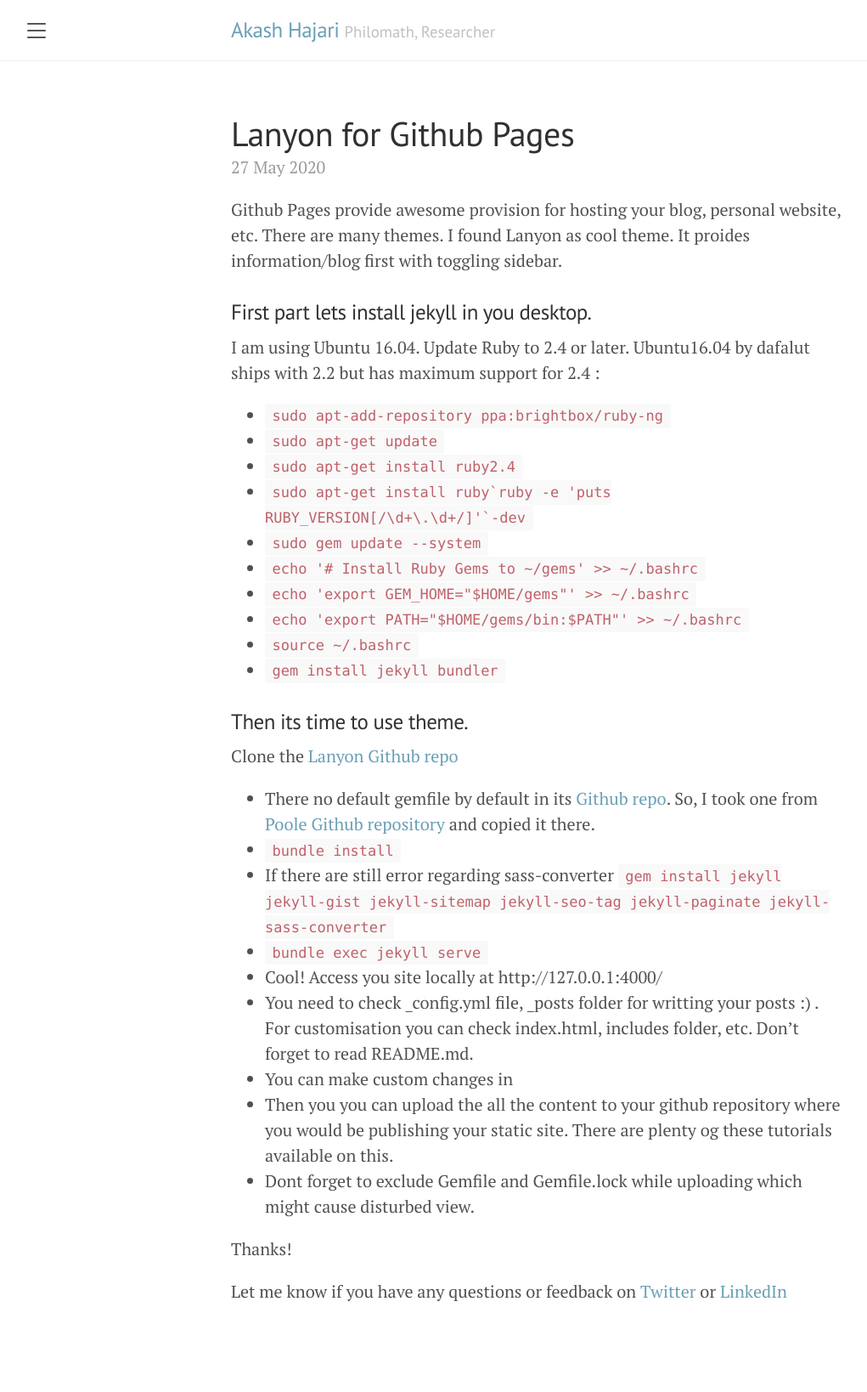
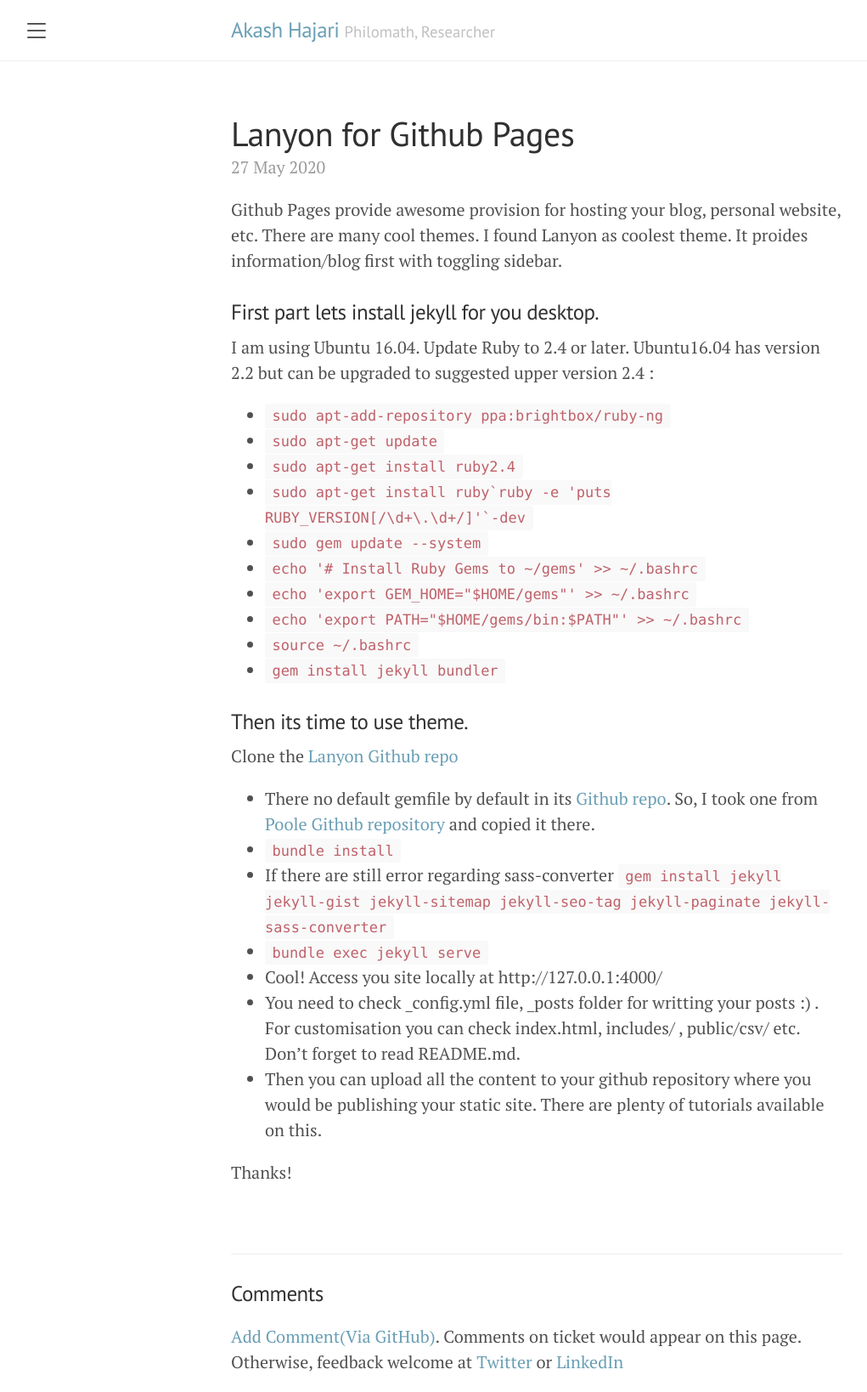
Before and after one commit to akashhajari/akashhajari.github.io, a Jekyll site: the page built from _posts/2020-05-27-lanyon-for-git-pages.md, in a window 1280 px wide. Shown: the whole page at 85% size, without its empty margins (8-1029 px from the left). Built offline with Jekyll 4.4.1, drawn with Linux system fonts in a browser that asks for light colours; nearby versions of some CDN libraries; before the commit the page ends 1615 px from its top, so only the background shows below that.

Commit message:
Add files via upload

````diff
--- a/_posts/2020-05-27-lanyon-for-git-pages.md
+++ b/_posts/2020-05-27-lanyon-for-git-pages.md
@@ -1,14 +1,16 @@
 ---
 layout: post
 title: Lanyon for Github Pages
+permalink: blogs/Lanyon-for-Github-Pages
+comments_id: 1
 ---
 
 Github Pages provide awesome provision for hosting your blog, personal website, etc.
-There are many themes. I found Lanyon as cool theme. It proides information/blog first with toggling sidebar.
+There are many cool themes. I found Lanyon as coolest theme. It proides information/blog first with toggling sidebar.
 
-### First part lets install jekyll in you desktop.
+### First part lets install jekyll for you desktop.
 I am using Ubuntu 16.04.
-Update Ruby to 2.4 or later. Ubuntu16.04 by dafalut ships with 2.2 but has maximum support for 2.4 :
+Update Ruby to 2.4 or later. Ubuntu16.04 has version 2.2 but can be upgraded to suggested upper version 2.4 :
 * ```sudo apt-add-repository ppa:brightbox/ruby-ng```
 * ```sudo apt-get update```
 * ```sudo apt-get install ruby2.4```
@@ -28,11 +30,7 @@ Clone the [Lanyon Github repo](https://github.com/poole/lanyon.git)
   ```gem install jekyll jekyll-gist jekyll-sitemap jekyll-seo-tag jekyll-paginate  jekyll-sass-converter```
 * ```bundle exec jekyll serve```
 * Cool! Access you site locally at http://127.0.0.1:4000/
-* You need to check _config.yml file, _posts folder for writting your posts :) . For customisation you can check index.html, includes folder, etc. Don’t forget to read README.md.
-* You can make custom changes in
-* Then you you can upload the all the content to your github repository where you would be publishing your static site. There are plenty og these tutorials available on this.
-* Dont forget to exclude Gemfile and Gemfile.lock while uploading which might cause disturbed view.
+* You need to check _config.yml file, _posts folder for writting your posts :) . For customisation you can check index.html, includes/ , public/csv/ etc. Don’t forget to read README.md.
+* Then you can upload all the content to your github repository where you would be publishing your static site. There are plenty of tutorials available on this.
 
 Thanks!
-
-Let me know if you have any questions or feedback on [Twitter]({{site.author.twitter}}) or [LinkedIn]({{site.author.linkedin}})
````
